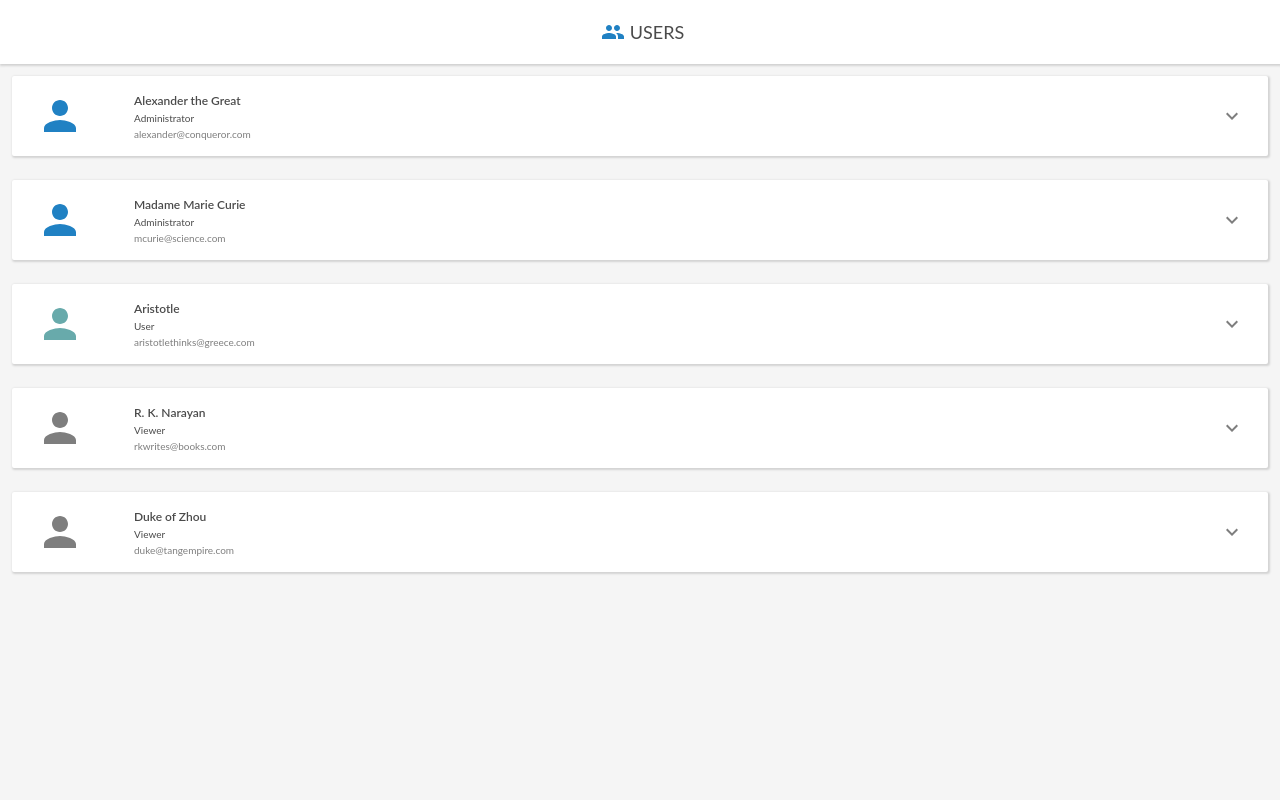
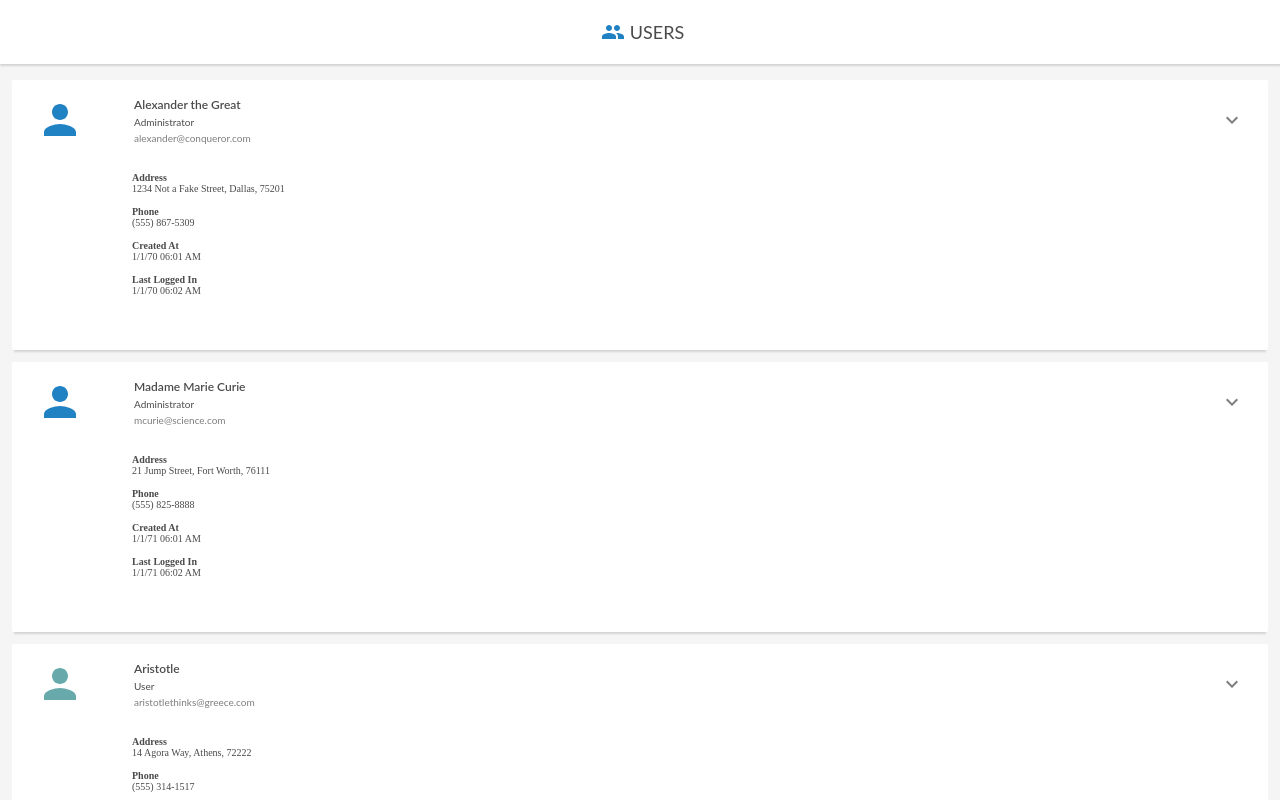
Before and after one commit to pmin825/veryable, a React (Create React App) app: page / in a window 1280 px wide. Shown: the top 800 px of the page. Built offline with nearby package versions, Linux system fonts and the light colour scheme.

Commit message:
create expanded details

```diff
--- a/src/App.css
+++ b/src/App.css
@@ -2,3 +2,7 @@
   margin: 0;
   padding: 0;
 }
+
+body {
+  background-color: whitesmoke;
+}
--- a/src/components/UserIndex.css
+++ b/src/components/UserIndex.css
@@ -5,6 +5,7 @@
   justify-content: center;
   align-items: center;
   box-shadow: 1px 1px 2px 1px lightgray;
+  margin-bottom: 16px;
 }
 
 .navbar p {
@@ -24,6 +25,5 @@
 }
 
 .index-container {
-  background-color: whitesmoke;
-  height: 100vh;
+  height: fit-content;
 }
--- a/src/components/UserIndexItem.css
+++ b/src/components/UserIndexItem.css
@@ -1,15 +1,18 @@
 .user-index-container {
   display: flex;
   flex-direction: column;
+  margin-bottom: 12px;
 }
 
 .user-card {
   height: 80px;
-  margin: 12px;
+  /* margin-top: 16px; */
+  margin-left: 12px;
+  margin-right: 12px;
   background-color: white;
-  box-shadow: 1px 1px 2px 1px lightgray;
+  box-shadow: 0 4px 2px -2px lightgray;
   border: none;
-  border-radius: 2px;
+  border-radius: 2px 2px 0px 0px;
   display: flex;
   justify-content: space-between;
   align-items: center;
@@ -57,3 +60,44 @@
 .expand {
   margin-right: 24px;
 }
+
+.expand-details {
+  display: flex;
+  flex-direction: column;
+}
+
+.expand-details div {
+  margin-top: 12px;
+}
+
+.user-content {
+  height: 190px;
+  margin-left: 12px;
+  margin-right: 12px;
+  background-color: white;
+  border-radius: 0px 0px 2px 2px;
+  box-shadow: 0 4px 2px -2px lightgray;
+  display: flex;
+}
+
+.detail-header {
+  font-size: 10px;
+  font-weight: 600;
+  color: #4a4a4a;
+}
+
+.detail-item {
+  font-size: 10px;
+  color: #4a4a4a;
+}
+
+.spacer-div {
+  height: 48px;
+  width: 96px;
+  margin-left: 24px;
+}
+
+.spacer-div-two {
+  height: 24px;
+  width: 24px;
+}
--- a/src/components/UserIndexItem.jsx
+++ b/src/components/UserIndexItem.jsx
@@ -3,10 +3,31 @@ import React from "react";
 import "./UserIndexItem.css";
 
 const UserIndexItem = ({ users }) => {
+  const generateTime = (timeInMS) => {
+    let minutes = Math.floor((timeInMS / (1000 * 60)) % 60);
+    let hours = Math.floor((timeInMS / (1000 * 60 * 60)) % 24) % 12;
+    let amPM;
+
+    amPM = hours > 12 ? "PM" : "AM";
+    if (hours === 12) {
+      hours = 12;
+      amPM = "PM";
+    } else if (hours === 24) {
+      hours = 12;
+      amPM = "AM";
+    } else {
+      hours = hours < 10 ? "0" + (hours % 12) : hours % 12;
+    }
+    minutes = minutes < 10 ? "0" + minutes : minutes;
+
+    return hours + ":" + minutes + " " + amPM;
+  };
+
+  return (
+    <div>
+      {users.map((user) => {
         return (
           <div className="user-index-container">
-      {users.map((user) => {
-        return (
             <button key={user.id} className="user-card">
               <div className="icon-details">
                 <svg
@@ -48,6 +69,53 @@ const UserIndexItem = ({ users }) => {
                 <path d="M16.59 8.59L12 13.17 7.41 8.59 6 10l6 6 6-6z" />
               </svg>
             </button>
+            <div className="user-content">
+              <div className="spacer-div"></div>
+              <div className="expand-details">
+                <div>
+                  <p className="detail-header">Address</p>
+                  <p className="detail-item">
+                    {user.street + ", " + user.city + ", " + user.zip}
+                  </p>
+                </div>
+                <div>
+                  <p className="detail-header">Phone</p>
+                  <p className="detail-item">
+                    {"(" +
+                      user.phone.slice(0, 3) +
+                      ") " +
+                      user.phone.slice(3, 6) +
+                      "-" +
+                      user.phone.slice(6)}
+                  </p>
+                </div>
+                <div>
+                  <p className="detail-header">Created At</p>
+                  <p className="detail-item">
+                    {parseInt(user.createdAt.slice(5, 7)).toString() +
+                      "/" +
+                      parseInt(user.createdAt.slice(9, 11)).toString() +
+                      "/" +
+                      parseInt(user.createdAt.slice(2, 4)).toString() +
+                      " " +
+                      generateTime(new Date(user.createdAt))}
+                  </p>
+                </div>
+                <div>
+                  <p className="detail-header">Last Logged In</p>
+                  <p className="detail-item">
+                    {parseInt(user.lastLoggedIn.slice(5, 7)).toString() +
+                      "/" +
+                      parseInt(user.lastLoggedIn.slice(9, 11)).toString() +
+                      "/" +
+                      parseInt(user.lastLoggedIn.slice(2, 4)).toString() +
+                      " " +
+                      generateTime(new Date(user.lastLoggedIn))}
+                  </p>
+                </div>
+              </div>
+            </div>
+          </div>
         );
       })}
     </div>
```
Lines whose indentation alone changed are shown as unchanged.
